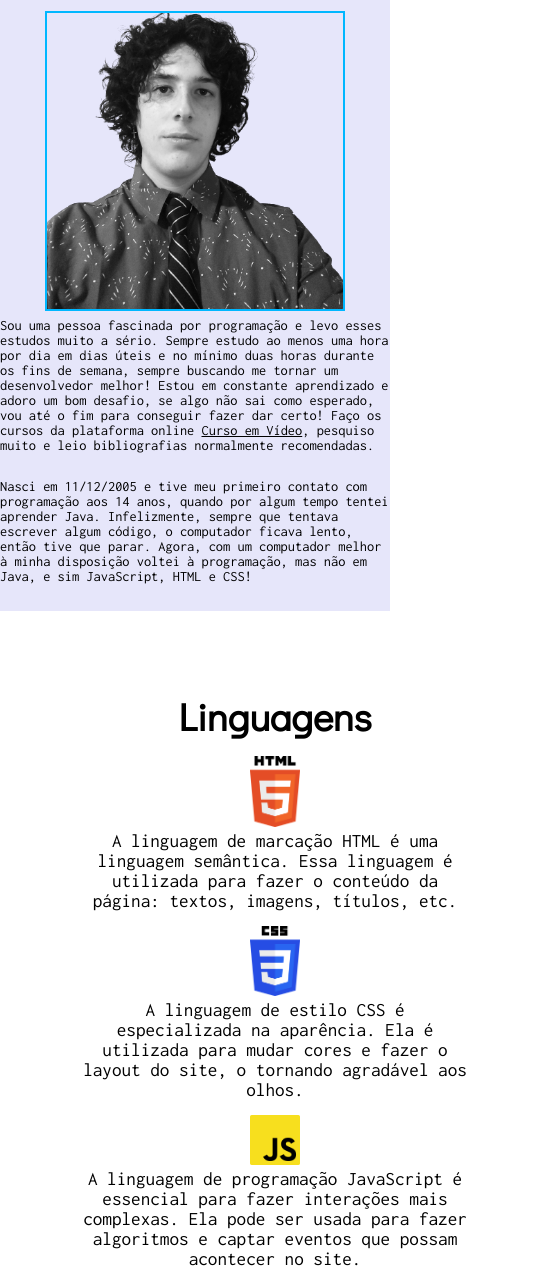
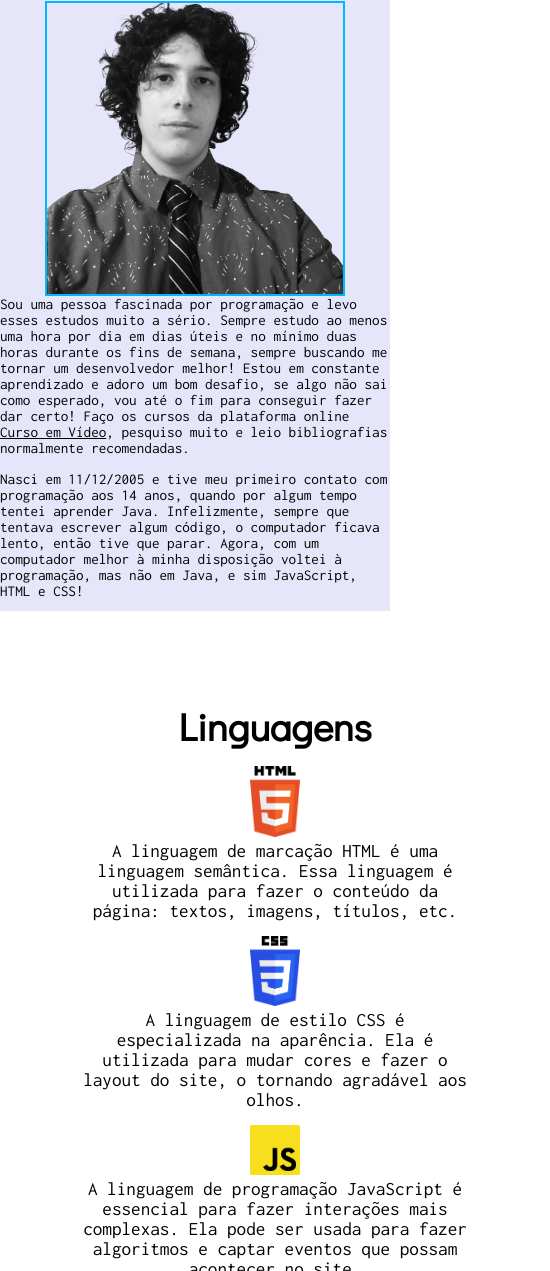
Before and after one commit to Gustavo-Soares-Dev/Gustavo-Soares-Dev.github.io, a plain HTML site: page index.html in a window 390 px wide. Shown: the part 729-2000 px from the top of the page, 550 px wide, since content can reach past the window. Drawn offline with Linux system fonts and the light colour scheme.

Commit message:
Update style.css

```diff
--- a/style.css
+++ b/style.css
@@ -102,7 +102,7 @@ h2 {
     padding-top: 5px;
     width: 100%;
     margin-bottom: 10px;
-    font-size: clamp(0.9rem, 1.4vw, 1.2rem);
+    font-size: clamp(0.95rem, 1.4vw, 1.2rem);
 }
 
 #sobre a {
@@ -122,7 +122,7 @@ h2 {
 #linguagens {
     display: flex;
     flex-wrap: wrap;
-    margin: 80px;
+    padding: 80px;
 }
 
 #linguagens div {
```
